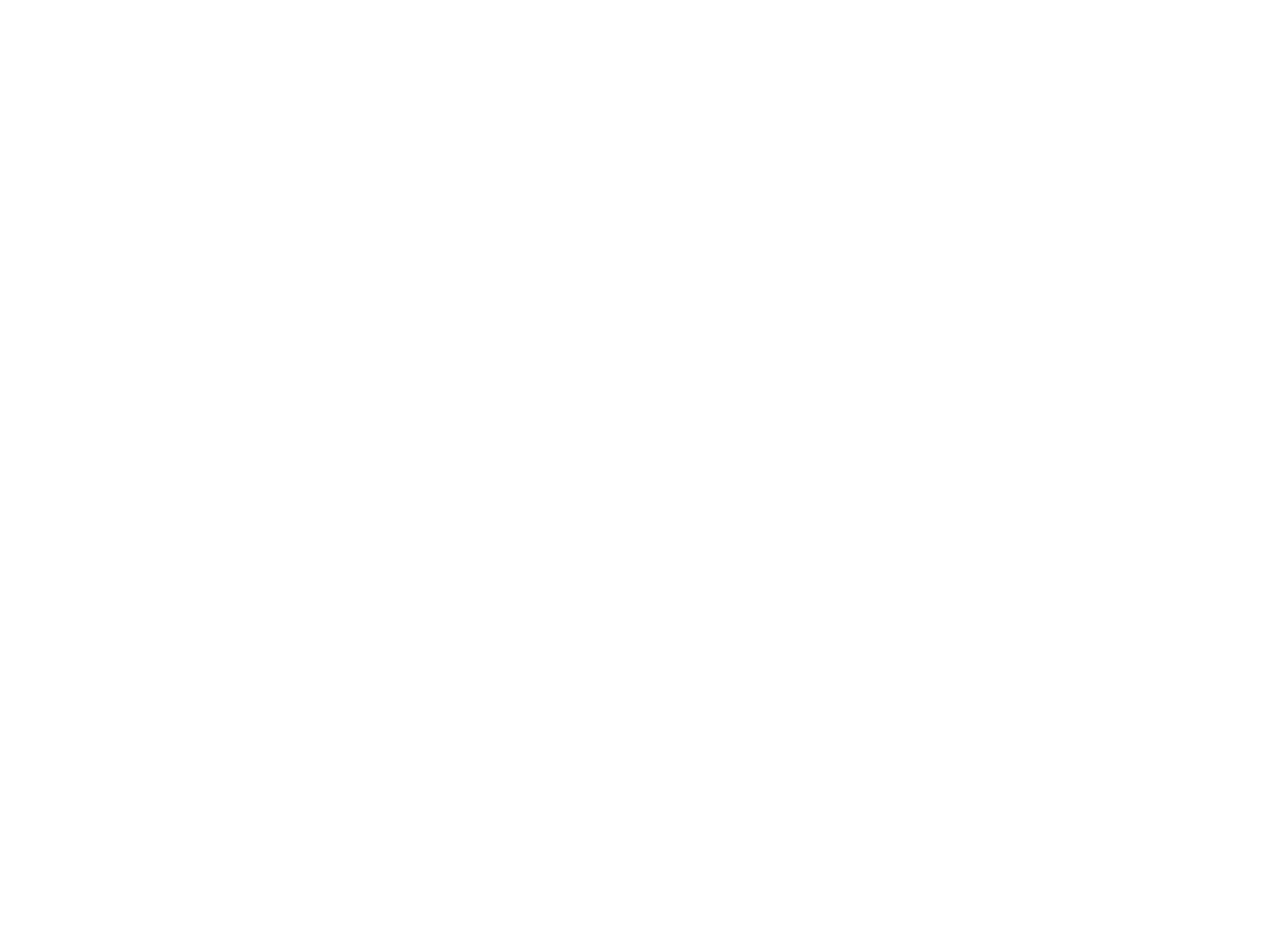
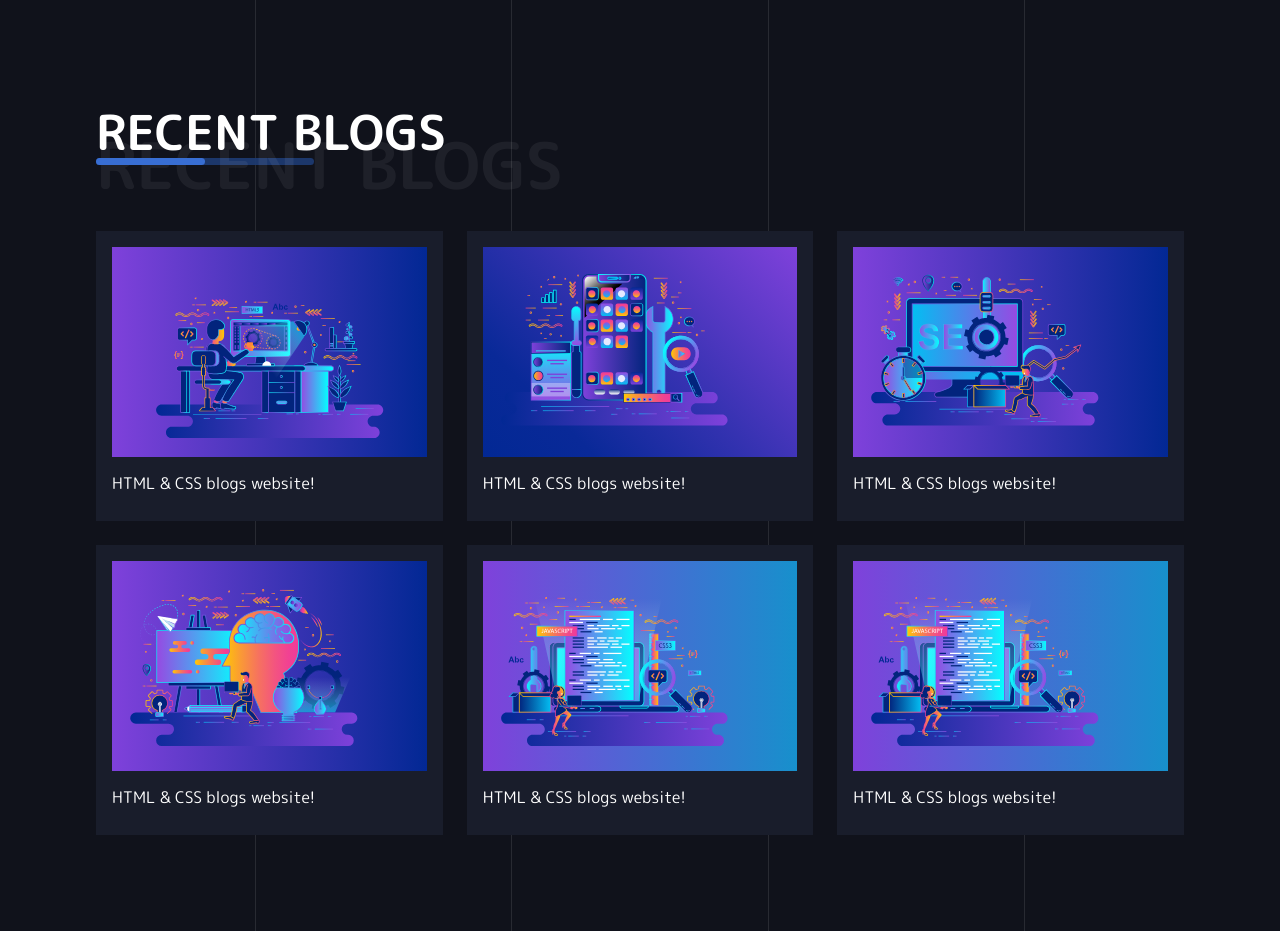
Before and after one commit to ixaman/simple-grid-project, a plain HTML site: page index.html in a window 1280 px wide. Before the commit the page ends 800 px from the top, so only its background shows below. Drawn offline with Linux system fonts and the light colour scheme.

Commit message:
last commit

```diff
--- a/index.html
+++ b/index.html
@@ -5,7 +5,79 @@
     <meta http-equiv="X-UA-Compatible" content="IE=edge" />
     <link rel="stylesheet" href="style.css" />
     <meta name="viewport" content="width=device-width, initial-scale=1.0" />
+    <link rel="preconnect" href="https://fonts.googleapis.com" />
+    <link rel="preconnect" href="https://fonts.gstatic.com" crossorigin />
+    <link
+      href="https://fonts.googleapis.com/css2?family=M+PLUS+Rounded+1c:wght@400;500;700;800&display=swap"
+      rel="stylesheet"
+    />
     <title>Grid Project</title>
   </head>
-  <body></body>
+  <body>
+    <main class="main-content">
+      <div class="lines">
+        <div class="line_1"></div>
+        <div class="line_2"></div>
+        <div class="line_3"></div>
+        <div class="line_4"></div>
+      </div>
+
+      <div class="content">
+        <div class="title-container">
+          <h1>Recent Blogs</h1>
+          <p>Recent Blogs</p>
+        </div>
+        <div class="blogs-container">
+          <div class="blog">
+            <div class="blog-content">
+              <div class="image">
+                <img src="img/blog1.svg" alt="" srcset="" />
+              </div>
+              <a href="www.google.com">HTML & CSS blogs website!</a>
+            </div>
+          </div>
+          <div class="blog">
+            <div class="blog-content">
+              <div class="image">
+                <img src="img/blog2.svg" alt="" srcset="" />
+              </div>
+              <a href="www.google.com">HTML & CSS blogs website!</a>
+            </div>
+          </div>
+          <div class="blog">
+            <div class="blog-content">
+              <div class="image">
+                <img src="img/blog3.svg" alt="" srcset="" />
+              </div>
+              <a href="www.google.com">HTML & CSS blogs website!</a>
+            </div>
+          </div>
+          <div class="blog">
+            <div class="blog-content">
+              <div class="image">
+                <img src="img/blog4.svg" alt="" srcset="" />
+              </div>
+              <a href="www.google.com">HTML & CSS blogs website!</a>
+            </div>
+          </div>
+          <div class="blog">
+            <div class="blog-content">
+              <div class="image">
+                <img src="img/blog5.svg" alt="" srcset="" />
+              </div>
+              <a href="www.google.com">HTML & CSS blogs website!</a>
+            </div>
+          </div>
+          <div class="blog">
+            <div class="blog-content">
+              <div class="image">
+                <img src="img/blog5.svg" alt="" srcset="" />
+              </div>
+              <a href="www.google.com">HTML & CSS blogs website!</a>
+            </div>
+          </div>
+        </div>
+      </div>
+    </main>
+  </body>
 </html>
--- a/style.css
+++ b/style.css
@@ -0,0 +1,124 @@
+* {
+  padding: 0;
+  margin: 0;
+  box-sizing: border-box;
+}
+
+body {
+  background-color: #10121b;
+  color: #fff;
+  font-family: "M PLUS Rounded 1c", sans-serif;
+}
+
+p,
+h1 {
+  text-transform: uppercase;
+}
+
+.main-content {
+  position: relative;
+  min-height: 100vh;
+}
+
+.lines {
+  width: 100%;
+  min-height: 100%;
+  display: flex;
+  justify-content: space-evenly;
+  position: absolute;
+  top: 0;
+  z-index: -1;
+}
+.line_1,
+.line_2,
+.line_3,
+.line_4 {
+  width: 1px;
+  background-color: #fff;
+  opacity: 0.1;
+  min-height: 100%;
+}
+
+.content {
+  padding: 6rem 6rem;
+}
+
+.title-container {
+  position: relative;
+  width: 50%;
+}
+
+.title-container h1 {
+  font-size: 3rem;
+  font-weight: 600;
+}
+
+.title-container p {
+  font-size: 4rem;
+  font-weight: 700;
+  opacity: 0.06;
+  position: absolute;
+  top: 30%;
+  left: 0;
+}
+
+.title-container::before {
+  content: "";
+  height: 0.4rem;
+  width: 40%;
+  background-color: rgba(30, 59, 114, 0.931);
+  position: absolute;
+  left: 0;
+  bottom: 3%;
+  border-radius: 0.4rem;
+}
+.title-container::after {
+  content: "";
+  height: 0.4rem;
+  width: 20%;
+  background-color: rgb(56, 110, 211);
+  position: absolute;
+  left: 0;
+  bottom: 3%;
+  border-radius: 0.4rem;
+}
+
+.blogs-container {
+  margin-top: 4rem;
+  display: grid;
+  grid-template-columns: repeat(3, 1fr);
+  grid-gap: 1.5rem;
+}
+
+.blogs-container a {
+  text-decoration: none;
+  color: #fff;
+  font-size: 1rem;
+  font-weight: 400;
+  transition: all 0.3s ease-in-out;
+  padding: 0.6rem 0;
+  display: inline-block;
+}
+.blogs-container a:hover {
+  color: rgb(29, 99, 212);
+}
+
+.blog .image img {
+  width: 100%;
+  height: 100%;
+  object-fit: cover;
+}
+
+.blog {
+  background-color: #191d2b;
+  transition: all 0.3s ease-in-out;
+  cursor: pointer;
+}
+
+.blog:hover {
+  transform: translateY(-5px);
+}
+
+.blog-content {
+  padding: 1rem;
+}
```
Also changed, not shown: img/blog1.svg (added), img/blog2.svg (added), img/blog3.svg (added), img/blog4.svg (added), img/blog5.svg (added).
